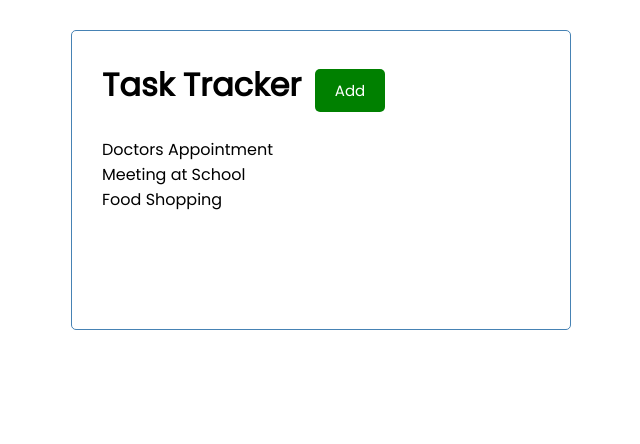
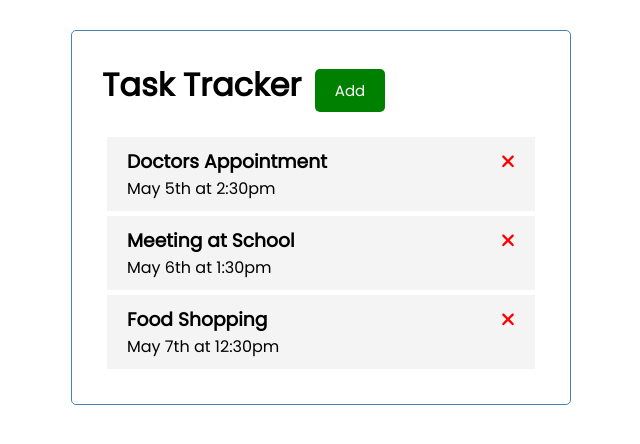
Before and after one commit to fzamiche/angular-task-tracker, an Angular app: page / in a window 1280 px wide. Shown: the top 444 px of the page, without its empty margins (319-959 px from the left). Built offline with nearby package versions, Linux system fonts and the light colour scheme.

Commit message:
Add `task-item` component & install `fontawesome`

```diff
--- a/package.json
+++ b/package.json
@@ -18,6 +18,9 @@
     "@angular/platform-browser": "^16.1.0",
     "@angular/platform-browser-dynamic": "^16.1.0",
     "@angular/router": "^16.1.0",
+    "@fortawesome/angular-fontawesome": "^0.13.0",
+    "@fortawesome/fontawesome-svg-core": "^6.4.0",
+    "@fortawesome/free-solid-svg-icons": "^6.4.0",
     "rxjs": "~7.8.0",
     "tslib": "^2.3.0",
     "zone.js": "~0.13.0"
--- /dev/null
+++ b/src/app/components/task-item/task-item.component.css
@@ -0,0 +1,16 @@
+.task {
+  background: #f4f4f4;
+  margin: 5px;
+  padding: 10px 20px;
+  cursor: pointer;
+}
+
+.task.reminder {
+  border-left: 5px solid green;
+}
+
+.task h3 {
+  display: flex;
+  align-items: center;
+  justify-content: space-between;
+}
--- /dev/null
+++ b/src/app/components/task-item/task-item.component.html
@@ -0,0 +1,10 @@
+<div class="task">
+  <h3>
+    {{task.text}}
+    <fa-icon
+      [ngStyle]="{'color':'red'}"
+      [icon]="faTimes"
+    ></fa-icon>
+  </h3>
+  <p>{{task.day}}</p>
+</div>
--- /dev/null
+++ b/src/app/components/task-item/task-item.component.ts
@@ -0,0 +1,15 @@
+import {Component, Input} from '@angular/core';
+import {Task} from "../../models/Task";
+import {faTimes} from "@fortawesome/free-solid-svg-icons";
+
+@Component({
+  selector: 'app-task-item',
+  templateUrl: './task-item.component.html',
+  styleUrls: ['./task-item.component.css']
+})
+export class TaskItemComponent {
+
+  @Input() task: Task = {text: 't', day: 't', reminder: false};
+  faTimes = faTimes;
+
+}
--- a/src/app/components/tasks/tasks.component.html
+++ b/src/app/components/tasks/tasks.component.html
@@ -1 +1,5 @@
-<p *ngFor="let task of tasks">{{ task.text }}</p>
+
+<app-task-item
+  *ngFor="let task of tasks"
+  [task]="task"
+></app-task-item>
```
Also changed, not shown: src/app/app.module.ts (+6 -2 lines), 2 other files (tests, documents, lock files or other folders).
